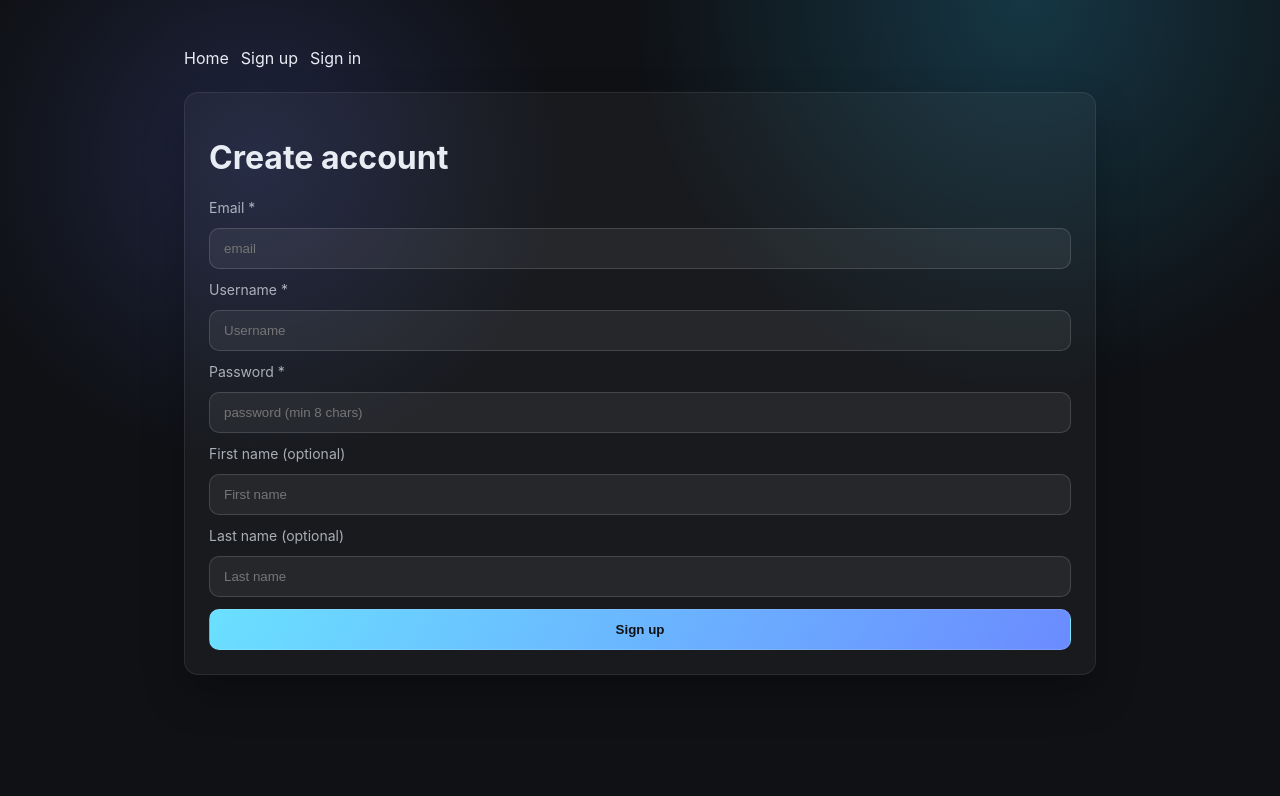
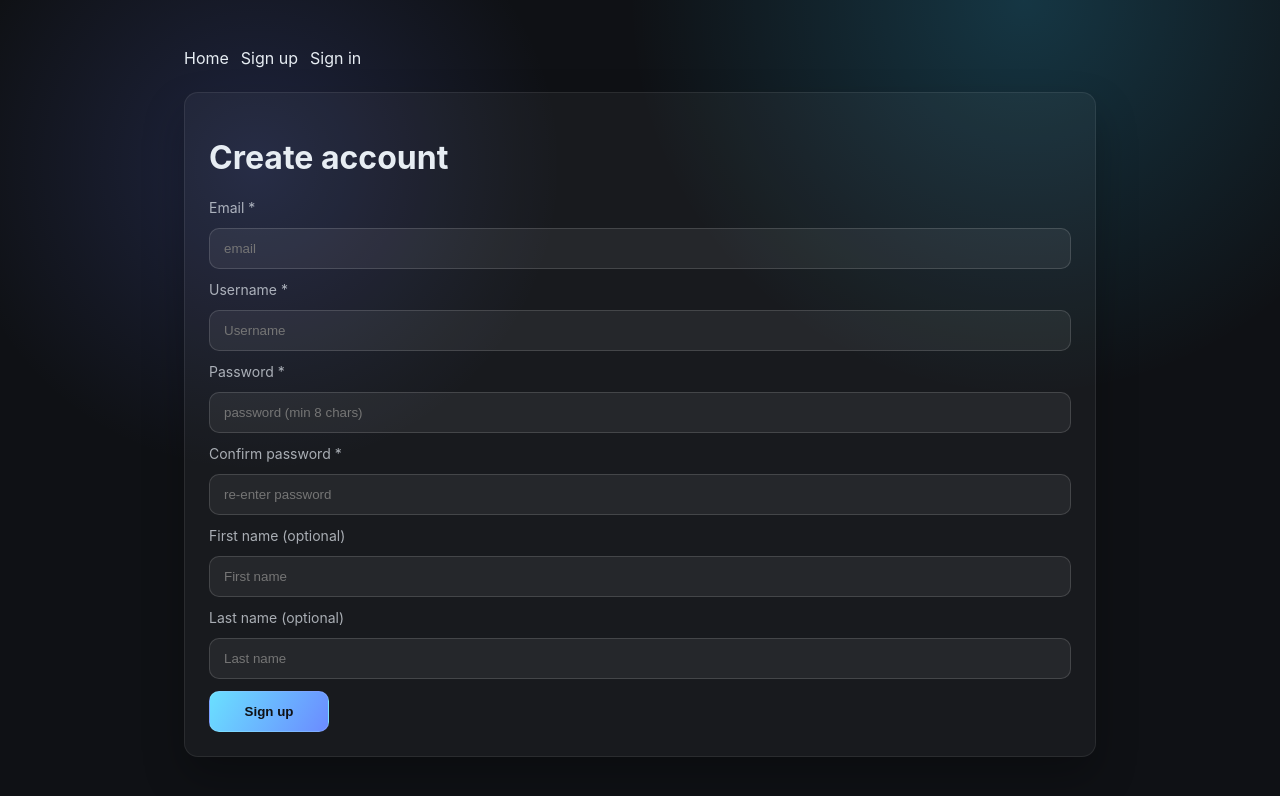
Before and after one commit to AlexKolokolov/repeatutor-web, a Next.js app: page /signup in a window 1280 px wide. Shown: the top 796 px of the page. Built offline with nearby package versions, Linux system fonts and the light colour scheme; no server answers.

Commit message:
Add confirm password on sign up

```diff
--- a/app/signup/page.tsx
+++ b/app/signup/page.tsx
@@ -10,6 +10,7 @@ export default function SignupPage() {
   const router = useRouter();
   const [email, setEmail] = useState("");
   const [password, setPassword] = useState("");
+  const [confirmPassword, setConfirmPassword] = useState("");
   const [firstName, setFirstName] = useState("");
   const [lastName, setLastName] = useState("");
   const [userName, setUserName] = useState("");
@@ -18,6 +19,10 @@ export default function SignupPage() {
 
   const submit = async (e: React.FormEvent) => {
     e.preventDefault();
+    if (password !== confirmPassword) {
+      setError("Passwords do not match");
+      return;
+    }
     setLoading(true);
     const res = await signUp(email, password, firstName, lastName, userName);
     setLoading(false);
@@ -84,6 +89,21 @@ export default function SignupPage() {
           onChange={(e) => setPassword(e.target.value)}
           required
         />
+        <label className="muted" htmlFor="signup-password-confirm">
+          Confirm password *
+        </label>
+        <input
+          id="signup-password-confirm"
+          className="input"
+          type="password"
+          name="confirmPassword"
+          autoComplete="new-password"
+          placeholder="re-enter password"
+          minLength={8}
+          value={confirmPassword}
+          onChange={(e) => setConfirmPassword(e.target.value)}
+          required
+        />
         <label className="muted" htmlFor="signup-first-name">
           First name (optional)
         </label>
@@ -110,7 +130,7 @@ export default function SignupPage() {
           value={lastName}
           onChange={(e) => setLastName(e.target.value)}
         />
-        <button className="button" type="submit" disabled={loading}>
+        <button className="button" type="submit" disabled={loading} style={{ alignSelf: "flex-start", minWidth: 120 }}>
           {loading ? "Signing up..." : "Sign up"}
         </button>
       </form>
```
